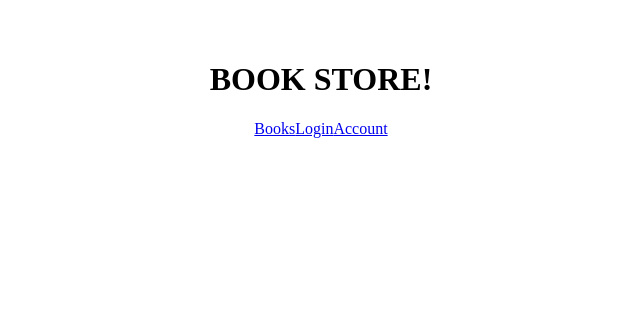
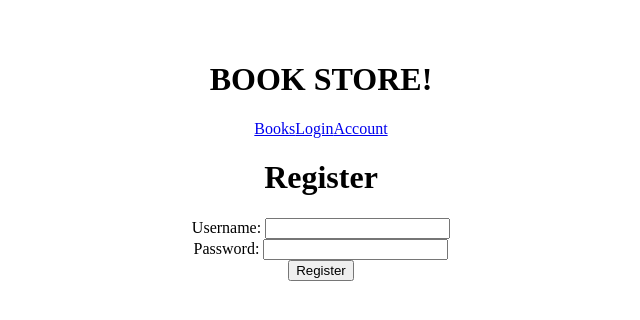
Before and after one commit to yhsomemot/capstone.2024, a React (Vite) app in the folder client/: page /register in a window 1280 px wide. Shown: the top 320 px of the page, without its empty margins (319-959 px from the left). Built offline with nearby package versions, Linux system fonts and the light colour scheme.

Commit message:
created register and login form

```diff
--- a/client/src/App.jsx
+++ b/client/src/App.jsx
@@ -5,22 +5,28 @@ import { Login } from './components/Login'
 import { Books } from './components/Books'
 import { Navigations } from './components/Navigation'
 import { SingleBook } from './components/SingleBook'
+import { Register } from './components/Register'
 
 
 function App() {
+  const [token, setToken] = useState(null);
+  const [email, setEmail] = useState("");
 
   return (
     <>
       <h1>BOOK STORE!</h1>
       <div>
         <Navigations />
-        </div>
+      </div>
 
       <div>
         <Routes>
+          <Route path="/" element={<Books />} />
           <Route path="/login" element={<Login />} />
-          <Route path="/books" element={<Books />}/>
+          <Route path="/books" element={<Books />} />
           <Route path="/books/:bookId" element={<SingleBook />} />
+          <Route path="/register" element={<Register setToken={setToken} />} />
+          <Route path="/login" element={<Login setToken={setToken} email={email} setEmail={setEmail}/>} />
         </Routes>
       </div>
     </>
--- a/client/src/components/Login.jsx
+++ b/client/src/components/Login.jsx
@@ -1,8 +1,39 @@
 import { useState, useEffect } from "react";
 import { Link, useNavigate } from "react-router-dom";
 
-export function Login() {
+export function Login({ setToken, email, setEmail }) {
+    const navigate = useNavigate();
     const [password, setPassword] = useState("");
+    const [error, setError] = useState("");
+    const [successMessage, setSuccessMessage] = useState("");
+    const [loggedIn, setLoggedIn] = useState(false);
+
+    async function handleSubmit(e) {
+        e.preventDefault();
+        try {
+            const response = await fetch("https://fsa-book-buddy-b6e748d1380d.herokuapp.com/api/users/login", {
+                method: "POST",
+                headers: { 'Content-Type': "application/json" },
+                body: JSON.stringify({ email: email, password: password })
+            });
+            const result = await response.json();
+            setToken(result.token)
+            setSuccessMessage(result.message);
+            if (
+                response.status === 200
+            ) {
+                setLoggedIn(true)
+            }
+        } catch (error) { setError(error.message); }
+    }
+
+    useEffect(() => {
+        if (
+            loggedIn
+        ) {
+            navigate("/account")
+        }
+    }, [loggedIn])
 
     return (
         <div>
@@ -14,9 +45,9 @@ export function Login() {
                 <label >
                     First Name: {""}
                 </label>
-                <label id="username">
+                <label id="email">
                     Username: {""}
-                    <input type="email" value={username} onChange={(e) => { setUsername(e.target.value) }} />
+                    <input type="email" value={email} onChange={(e) => { setEmail(e.target.value) }} />
                 </label>
                 <br />
                 <label id="password">
@@ -33,6 +64,10 @@ export function Login() {
                     </Link>
                 </div>
             </form>
+
+
+
         </div>
+
     )
 }
--- a/client/src/components/Navigation.jsx
+++ b/client/src/components/Navigation.jsx
@@ -13,6 +13,9 @@ export function Navigations() {
             <Link to="/account" className="account">
                 Account
             </Link>
+            {/* <Link to="/cart" className="cart">
+               Cart
+            </Link> */}
             {/* <span className="hello">Hello, {username} </span> */}
         </div>
     );
--- a/client/src/components/Register.jsx
+++ b/client/src/components/Register.jsx
@@ -0,0 +1,55 @@
+import { useState } from "react";
+import { API_URL } from "../App";
+
+export function Register({ setToken }) {
+    const [username, setUsername] = useState("");
+    const [password, setPassword] = useState("");
+    const [error, setError] = useState("");
+    const [successMessage, setSuccessMessage] = useState("");
+    const [isLoggedIn, setIsLoggedIn] = useState(false);
+
+    async function handleSubmit(e) {
+        e.preventDefault();
+        try {
+            const response = await fetch(`${API_URL}/api/register`, {
+                method: "POST",
+                headers: {'Content-Type': "application/json"},
+                body: JSON.stringify({ email: username, password: password })
+            });
+            const result = await response.json();
+            setSuccessMessage(result.message);
+            setToken(result.token)
+            setIsLoggedIn(true);
+        } catch (error) { setError(error.message); }
+
+    }
+
+
+    return (
+        <>
+            <h1>
+                Register
+            </h1>
+            <div>
+                {successMessage && <p>{successMessage}</p>}
+                {error && <p>{error}</p>}
+            </div>
+
+
+            <form className="registerForm" onSubmit={handleSubmit}>
+
+                <label>
+                    Username: {""}
+                    <input type="email" value={username} onChange={(e) => { setUsername(e.target.value) }} />
+                </label>
+                <br />
+                <label>
+                    Password: {""}
+                    <input type="password" value={password} onChange={(e) => { setPassword(e.target.value) }} />
+                </label>
+                <br />
+                <button type="submit">Register</button>
+            </form>
+        </>
+    )
+}
```
Also changed, not shown: 2 other files (tests, documents, lock files or other folders).
